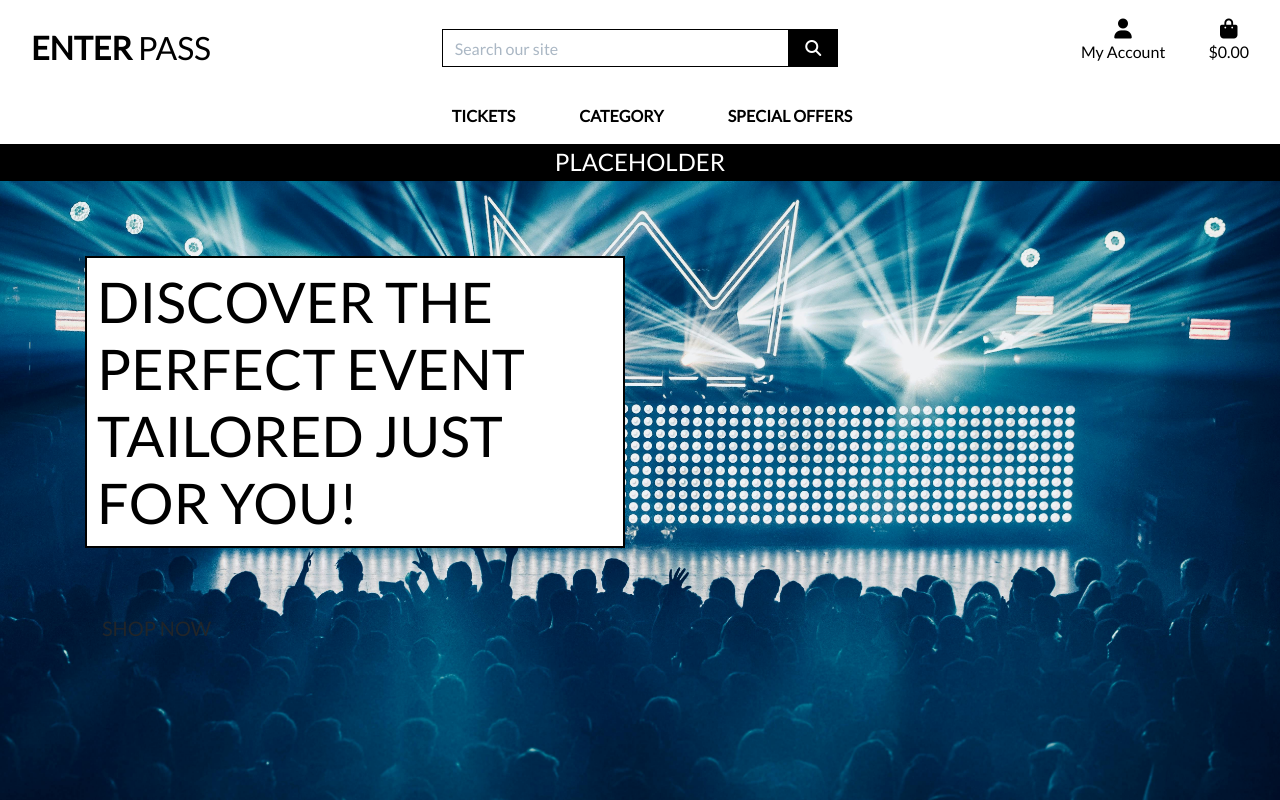
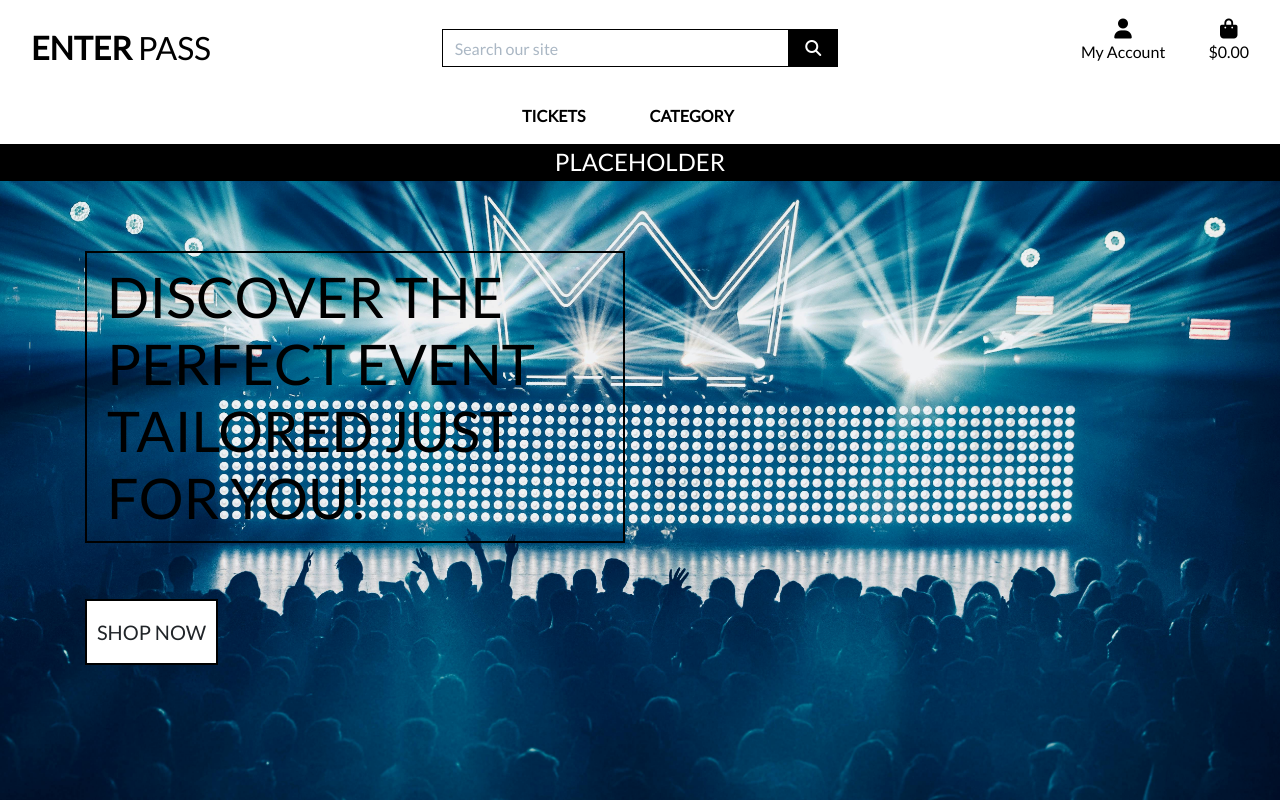
Before and after one commit to Phoenixgreen763/Enter-Pass, a Django app: page / in a window 1280 px wide. Run offline with Django 5.2, Linux system fonts and the light colour scheme; some libraries are stand-ins or nearby versions.

Commit message:
remove aws bucket settings from settings.py. add favicon. add styling for home page heading.

```diff
--- a/home/templates/home/index.html
+++ b/home/templates/home/index.html
@@ -18,7 +18,7 @@
                 </h1>
                 <div class="my-5">
                     <h4>
-                        <a href="{% url 'all_events' %}" class="shop-now-button btn btn-lg rounded-0 text-uppercase py-3">Shop Now</a>
+                        <a href="{% url 'all_events' %}" class="shop-now-button btn btn-lg rounded-0 text-uppercase py-3 custom-shop-button">Shop Now</a>
                     </h4>
                 </div>
             </div>
--- a/static/css/base.css
+++ b/static/css/base.css
@@ -42,6 +42,12 @@ body {
 }
 
 .custom-h1 {
+    display: inline-block; /* Ensure the border wraps around just the text */
+    border: 2px solid black; /* Add a border around the text */
+    padding: 10px 20px;
+}
+
+.custom-shop-button {
     background-color: white;
     border: 2px solid black;
     padding: 10px;
--- a/templates/base.html
+++ b/templates/base.html
@@ -34,7 +34,8 @@
     {% block extra_js %}
     {% endblock %}
 
-    <title>Boutique Ado {% block extra_title %}{% endblock %}</title>
+    <title>Enter Pass {% block extra_title %}{% endblock %}</title>
+    <link rel="icon" type="image/x-icon" href="/media/favicon.png">
   </head>
   <body>
     <header class="container-fluid fixed-top">
--- a/templates/includes/main-nav.html
+++ b/templates/includes/main-nav.html
@@ -1,14 +1,9 @@
 <div class="collapse navbar-collapse" id="main-nav">
     <ul class="navbar-nav w-auto mx-auto justify-content-center">
-        <li class="nav-item dropdown">
-            <a class="logo-font font-weight-bold nav-link text-black mr-5" href="#" id="all-tickets-link" data-toggle="dropdown" aria-haspopup="true" aria-expanded="false">
+        <li>
+            <a class="logo-font font-weight-bold nav-link text-black mr-5" href="{% url 'all_events' %}" id="all-tickets-link">
                 Tickets
             </a>
-            <div class="dropdown-menu border-0" aria-labelledby="all-tickets-link">
-                <a href="" class="dropdown-item">By Price</a>
-                <a href="" class="dropdown-item">By Rating</a>
-                <a href="{% url 'all_events' %}" class="dropdown-item">All Tickets</a>
-            </div>
         </li>
 
         <li class="nav-item dropdown">
@@ -22,17 +17,5 @@
                 <a href="{% url 'all_events' %}?category=all" class="dropdown-item">All Categories</a>
             </div>
         </li>
-
-        <li class="nav-item dropdown">
-            <a class="logo-font font-weight-bold nav-link text-black" href="#" id="special-link" data-toggle="dropdown" aria-haspopup="true" aria-expanded="false">
-                Special Offers
-            </a>
-            <div class="dropdown-menu border-0" aria-labelledby="special-link">
-                <a href="{% url 'all_events' %}?special=new" class="dropdown-item">New Events</a>
-                <a href="{% url 'all_events' %}?special=deals" class="dropdown-item">Deals</a>
-                <a href="{% url 'all_events' %}?special=group" class="dropdown-item">Group Offers</a>
-                <a href="{% url 'all_events' %}?special=all" class="dropdown-item">All Specials</a>
-            </div>
-        </li>
     </ul>
 </div>
```
Also changed, not shown: enter_pass/settings.py (+0 -24 lines), media/favicon.png (added).
